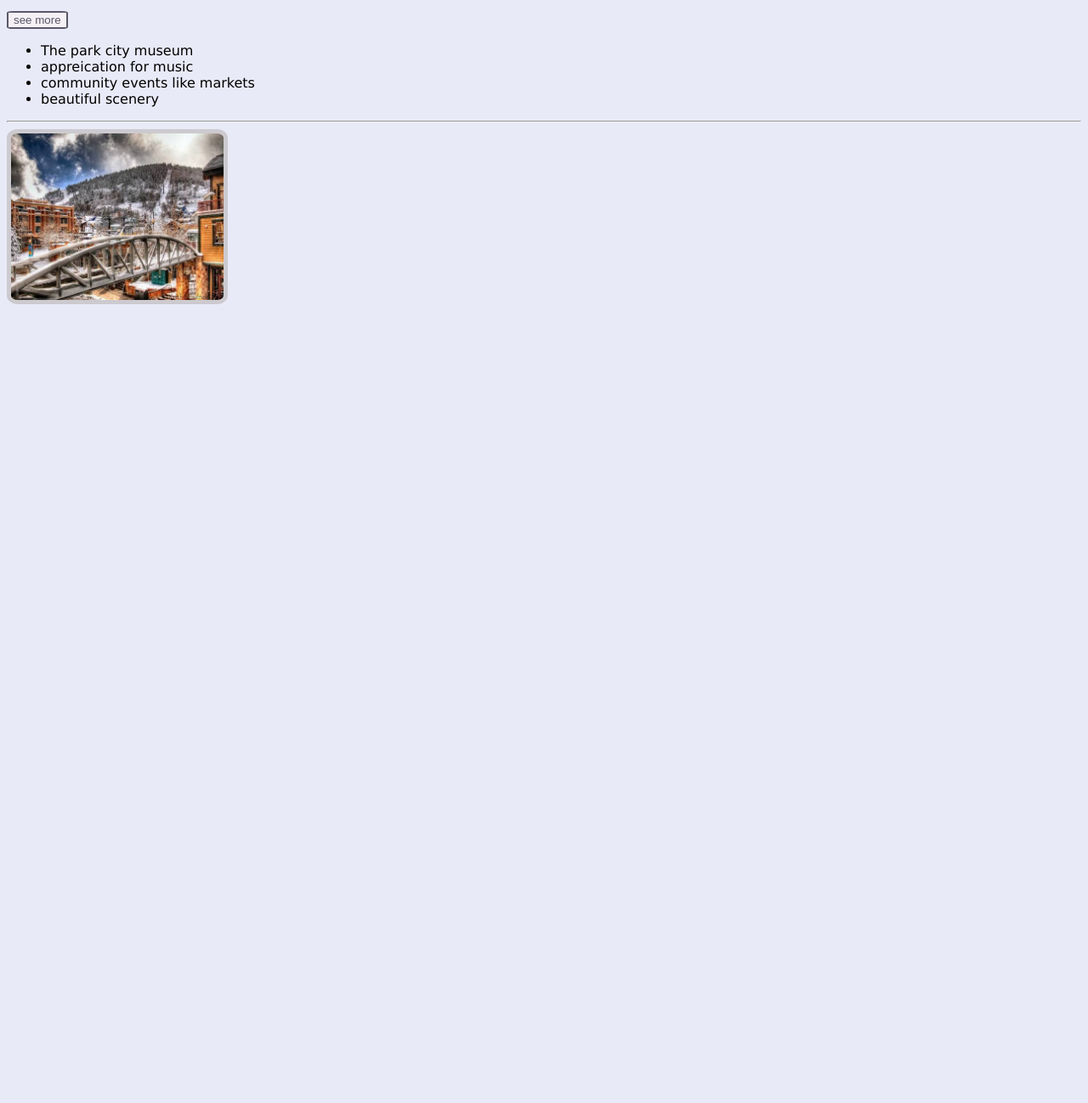
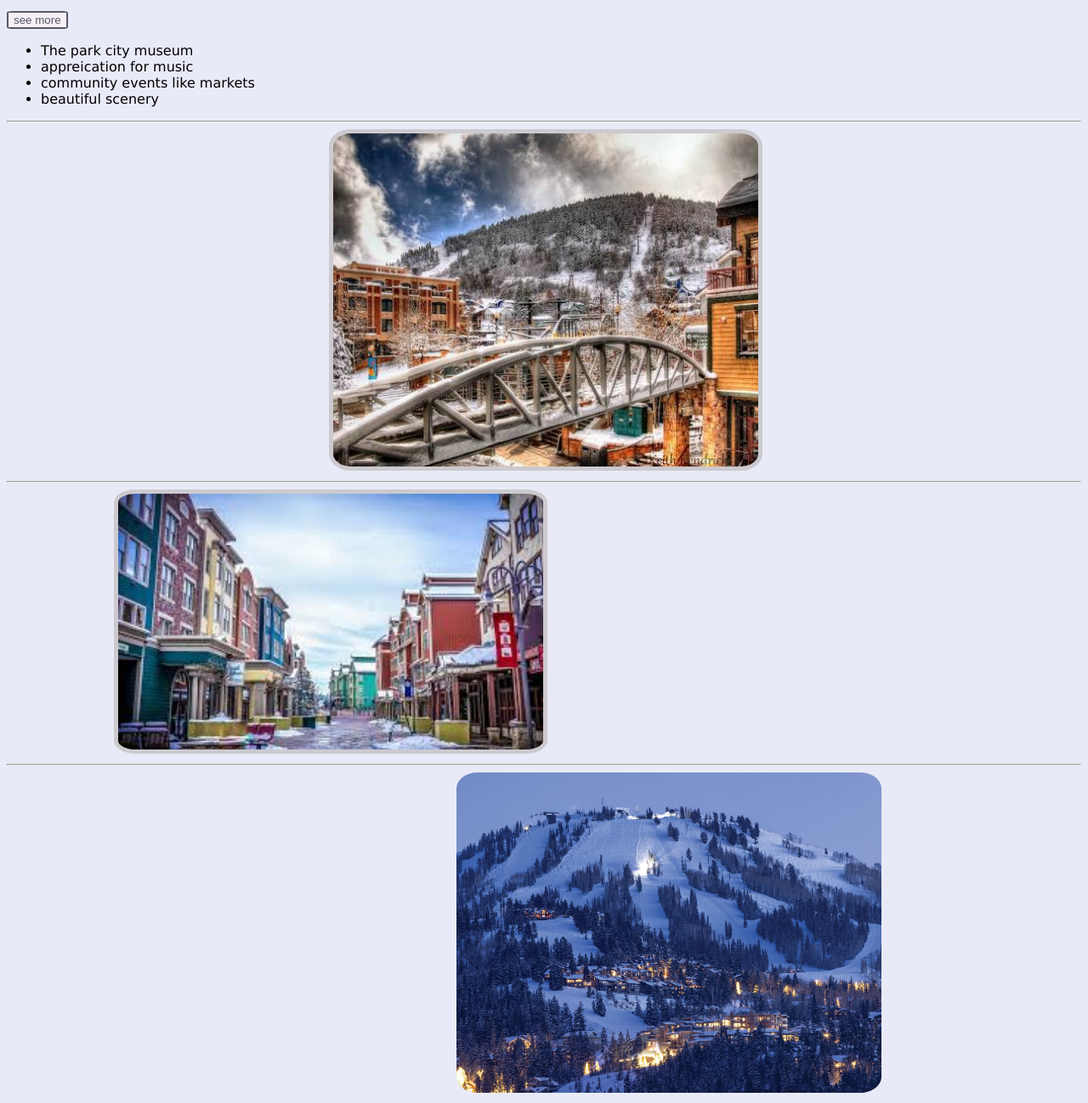
Before and after one commit to valeriesiu/vs_webdev, a plain HTML site: page staycation.html in a window 1280 px wide. Shown: the part 408-1706 px from the top of the page at 85% size. Before the commit the page ends 800 px from the top, so only its background shows below. Drawn offline with Linux system fonts and the light colour scheme.

Commit message:
goodlixiuk

```diff
--- a/staycation.html
+++ b/staycation.html
@@ -6,8 +6,10 @@
 		<style>
             body{
                 background-color:#e9eaf7;
-                font-family:'Lucida Sans', 'Lucida Sans Regular', 'Lucida Grande', 'Lucida Sans Unicode', Geneva, Verdana, sans-serif
+                font-family:'Lucida Sans', 'Lucida Sans Regular', 'Lucida Grande', 'Lucida Sans Unicode', Geneva, Verdana, sans-serif;
+
             }
+
             h1{
                 text-align: center;
                 color:#5a5769;
@@ -19,13 +21,22 @@
                 color:#65686e;
             }
             .overview{
-                color:#65686e;                text-align:center;
+                color:#65686e;
+                text-align:center;
                 padding-left:200px;
                 padding-right:200px;
                 font-family:Georgia, 'Times New Roman', Times, serif;
-
+            .ul{
+                text-align: ;
+            }
             }
             .pic1{
+                width:250px;
+                border:solid #cccacf;
+                border-width:5px;
+                border-radius: 5%;
+            }
+            .pic2{
                 width:250px;
                 border:solid #cccacf;
                 border-width:5px;
@@ -34,7 +45,6 @@
             .seemore{
                 display: none;
             }
-
 
             .hotels{
                 padding-right:85%;
@@ -47,6 +57,31 @@
             }
             .hr{
                 border:solid 5px;
+            }
+            .city{
+                 width:500px;
+                border:solid #cccacf;
+                border-width:5px;
+                border-radius: 5%;
+                flex-direction:row;
+                margin-left:30%;
+
+            }
+            .city2{
+
+              width:500px;
+                border:solid #cccacf;
+                border-width:5px;
+                border-radius: 5%;
+                flex-direction:row;
+                margin-left:10%;
+            }
+         .ski{
+
+            width:500px;
+
+            border-radius: 5%;
+            margin-left:30%;
             }
 		</style>
 
@@ -63,6 +98,25 @@
                     item.style.display = "block"
                     document.getElementById("button").innerHTML = "show less"
                 }
+            }
+let images = [
+            "pic1.jpg",
+            "pic2.jpg"
+            ]
+
+
+            let currentimage = 0
+
+
+            function rotate(){
+                currentimage = 1
+                document.getElementById("city").src = images[currentimage]
+            }
+
+
+            function rotateBack(){
+                currentimage = 0
+                document.getElementById("city").src = images[currentimage]
             }
 
     </script>
@@ -95,7 +149,17 @@
 </div>
 
 <hr>
-<img src="pic1.jpg" alt="pic1" class="pic1" id="pic1">
 
+
+<img src="pic1.jpg" alt="city" class="city" id="city"
+    onmouseover="rotate()" onmouseout="rotateBack()">
+<hr>
+<div class="normpic">
+    <img src="normpic.jpg" alt="city2" class="city2" id="city2"
+</div>
+<hr>
+<div class="ski">
+    <img src="ski.jpg" alt="ski" class="ski" id="ski"
+</div>
 </body>
 </html>
```
Also changed, not shown: first_website.html (+3 -3 lines), normpic.jpg (added), ski.jpg (added), 1 other file.
